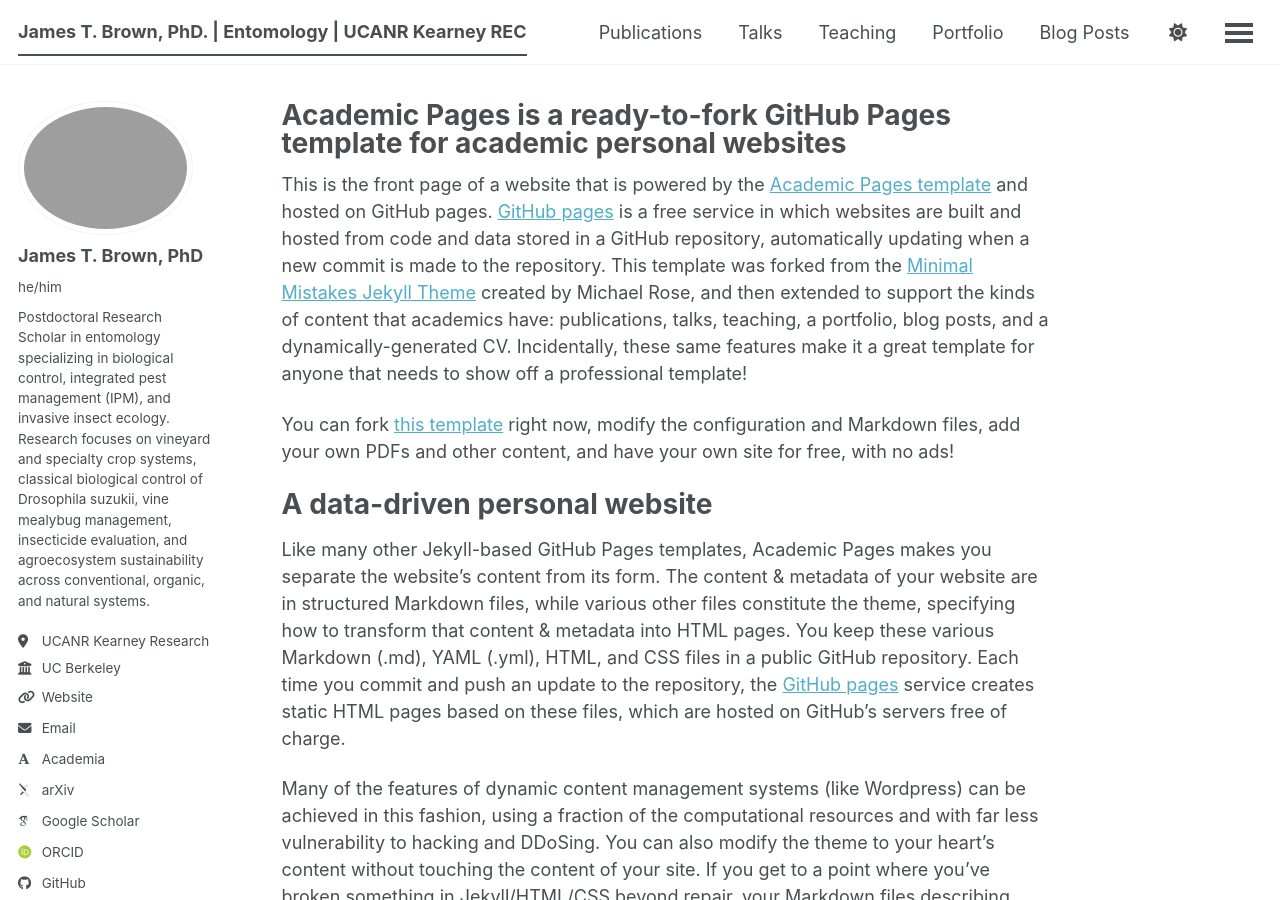
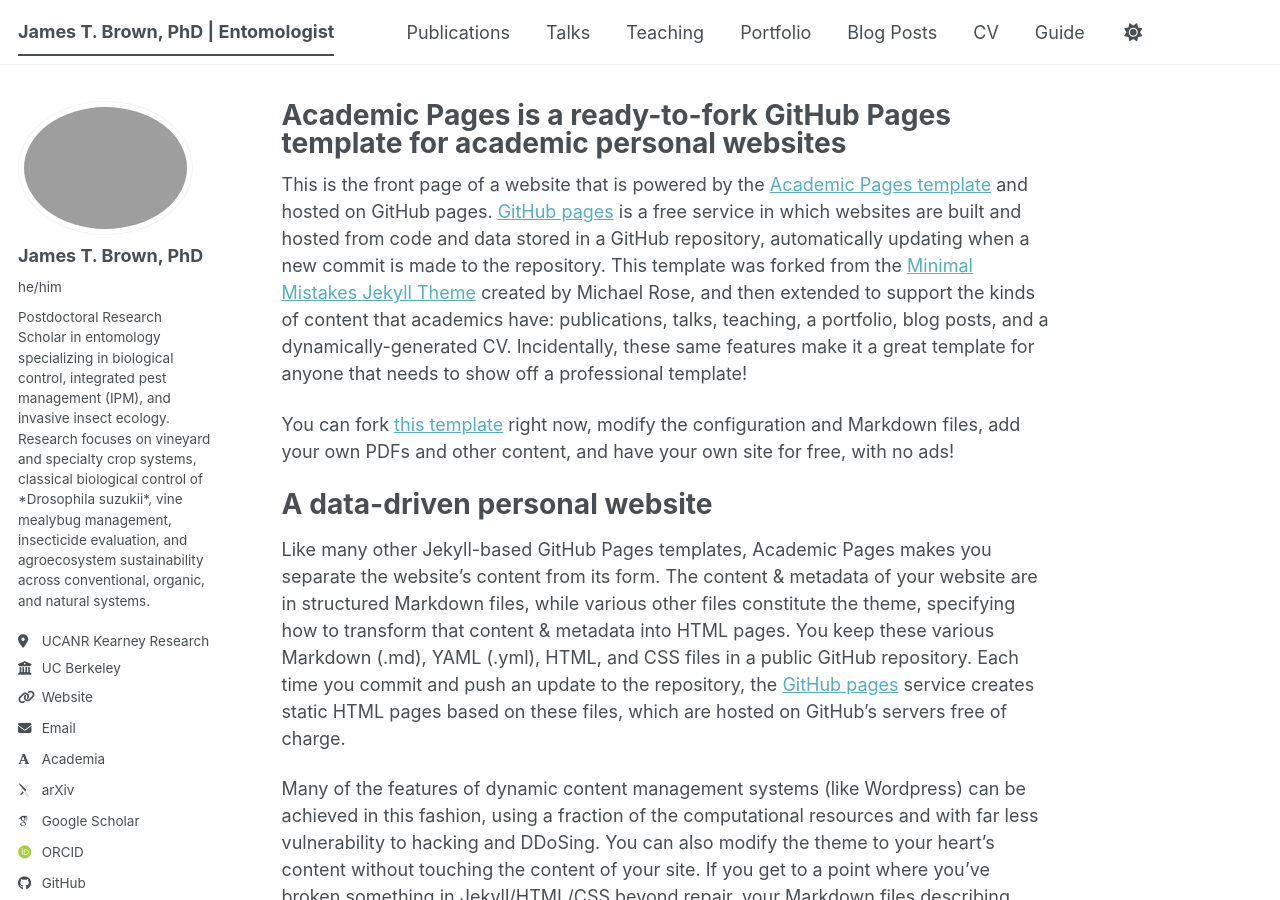
Before and after one commit to jtbentomology/jtbentomology.github.io, a Jekyll site: the page built from _pages/about.md, in a window 1280 px wide and 900 px high. Built offline with Jekyll 4.4.1, drawn with Linux system fonts in a browser that asks for light colours; some web fonts are replaced; a script bundle is joined from its source files by our own code; library files that are not in the unit come from our copies; part of the change alters nothing that is shown.

Commit message:
Update _config.yml

```diff
--- a/_config.yml
+++ b/_config.yml
@@ -1,70 +1,83 @@
-# Welcome to Jekyll!
-#
-# This config file is meant for settings that affect your entire site, values
-# which you are expected to set up once and rarely need to edit after that.
-# For technical reasons, this file is *NOT* reloaded automatically when you use
-# `jekyll serve -l -H localhost`. If you change this file, please restart the
-# server process.
+# =============================================================================
+# _config.yml — James T. Brown | jtbentomology.github.io
+# Last updated: 2026-02-26
+# Changes from original:
+#   1. Fixed typo: "Agrilcural" → "Agricultural" in description
+#   2. Fixed avatar path: was "/images/IMG_9450.png" which caused the Jekyll
+#      template to render a doubled path (/images//images/IMG_9450.png).
+#      Correct value is just the filename "IMG_9450.png".
+# =============================================================================
 
+# -----------------------------------------------------------------------------
 # Basic Site Settings
+# -----------------------------------------------------------------------------
 locale                   : "en-US"
-site_theme               : "default" # The available themes options are "default", "air", "sunrise", "mint", "dirt" and "contrast"
-title                    : "James T. Brown, PhD. | Entomology | UCANR Kearney REC"
+site_theme               : "default"  # Options: "default", "air", "sunrise", "mint", "dirt", "contrast"
+title                    : "James T. Brown, PhD | Entomologist"
 title_separator          : "-"
 name                     : &name "James T. Brown"
-description              : &description "James T. Brown, PhD — Agrilcural Entomologist specializing in biological control, IPM, invasive pest ecology, and agroecosystem sustainability."
+# FIXED: typo "Agrilcural" → "Agricultural"
+description              : &description "James T. Brown, PhD — Agricultural Entomologist specializing in biocontrol, IPM, and pest agroecology."
 url                      : https://jtbentomology.github.io
 baseurl                  : ""
 repository               : "jtbentomology/jtbentomology.github.io"
 
-# Site Author - The following control what appear as part of the author content on the side bar.
-#               If a field is blank the icon and link will not appear, otherwise it will be shown.
-#               Additional customization can be done by editing /_includes/author-profile.html
+# -----------------------------------------------------------------------------
+# Site Author — Controls the sidebar panel
+# FIXED: avatar was "/images/IMG_9450.png" → should be just "IMG_9450.png"
+#        The Academic Pages template prepends the base images path automatically.
+#        The leading /images/ caused a doubled URL at runtime.
+# -----------------------------------------------------------------------------
 author:
-  avatar: "/images/IMG_9450.png"
-  name: "James T. Brown, PhD"
-  pronouns: "he/him"
-  bio: "Postdoctoral Research Scholar in entomology specializing in biological control, integrated pest management (IPM), and invasive insect ecology. Research focuses on vineyard and specialty crop systems, classical biological control of Drosophila suzukii, vine mealybug management, insecticide evaluation, and agroecosystem sustainability across conventional, organic, and natural systems."
-  location: "UCANR Kearney Research & Extension Center, Parlier, CA"
-  employer: "UC Berkeley"
-  email: "jamestbrown5@berkeley.edu"
-  uri: ""
-  academia: ""
-  arxiv: ""
-  googlescholar: "https://scholar.google.com/citations?user=PS_CX0AAAAAJ"
-  orcid: "https://orcid.org/0000-0003-3195-6761"
-  github: "jamesterrancebrown"
-  linkedin: "james-brown-565b8613"
+  avatar           : "IMG_9450.png"
+  name             : "James T. Brown, PhD"
+  pronouns         : "he/him"
+  bio              : "Postdoctoral Research Scholar in entomology specializing in biological control, integrated pest management (IPM), and invasive insect ecology. Research focuses on vineyard and specialty crop systems, classical biological control of *Drosophila suzukii*, vine mealybug management, insecticide evaluation, and agroecosystem sustainability across conventional, organic, and natural systems."
+  location         : "UCANR Kearney Research & Extension Center, Parlier, CA"
+  employer         : "UC Berkeley"
+  email            : "jamestbrown5@berkeley.edu"
+  uri              : ""
+  academia         : ""
+  arxiv            : ""
+  googlescholar    : "https://scholar.google.com/citations?user=PS_CX0AAAAAJ"
+  orcid            : "https://orcid.org/0000-0003-3195-6761"
+  github           : "jamesterrancebrown"
+  linkedin         : "james-brown-565b8613"
 
-# Publication Category - The following the list of publication categories and their headings
+# -----------------------------------------------------------------------------
+# Publication Category Headings (used on /publications/ page)
+# -----------------------------------------------------------------------------
 publication_category:
   books:
-    title: 'Books'
+    title: "Books"
   manuscripts:
-    title: 'Journal Articles'
+    title: "Journal Articles"
   conferences:
-    title: 'Conference Papers'
+    title: "Conference Papers"
 
+# -----------------------------------------------------------------------------
 # Site Settings
-teaser                   :  # filename of teaser fallback teaser image placed in /images/ for social media previews
-breadcrumbs              : false # true, false (default)
+# -----------------------------------------------------------------------------
+teaser                   :
+breadcrumbs              : false
 words_per_minute         : 160
 future                   : true
-read_more                : "disabled" # if enabled, adds "Read more" links to excerpts
-talkmap_link             : false      #change to true to add link to talkmap on talks page
+read_more                : "disabled"
+talkmap_link             : false
+
 comments:
-  provider               : # false (default), "disqus", "discourse", "facebook", "google-plus", "staticman", "custom"
+  provider               :
   disqus:
     shortname            :
   discourse:
-    server               : # https://meta.discourse.org/t/embedding-discourse-comments-via-javascript/31963 , e.g.: meta.discourse.org
+    server               :
   facebook:
     appid                :
-    num_posts            : # 5 (default)
-    colorscheme          : # "light" (default), "dark"
+    num_posts            :
+    colorscheme          :
 staticman:
   allowedFields          : ['name', 'email', 'url', 'message']
-  branch                 : "gh-pages" # "master", "gh-pages"
+  branch                 : "gh-pages"
   commitMessage          : "New comment."
   filename               : comment-{@timestamp}
   format                 : "yml"
@@ -77,44 +90,47 @@ staticman:
     date:
       type               : "date"
       options:
-        format           : "iso8601" # "iso8601" (default), "timestamp-seconds", "timestamp-milliseconds"
+        format           : "iso8601"
+
 atom_feed:
-  hide                   : false     # change to true to hide the RSS feed in the footer
-  path                   : # blank (default) uses feed.xml
+  hide                   : false
+  path                   :
 
-
-# SEO Related
+# -----------------------------------------------------------------------------
+# SEO
+# -----------------------------------------------------------------------------
 google_site_verification :
 bing_site_verification   :
 alexa_site_verification  :
 yandex_site_verification :
 
-
+# -----------------------------------------------------------------------------
 # Social Sharing
+# -----------------------------------------------------------------------------
 twitter:
   username               : &twitter
 facebook:
   username               :
   app_id                 :
   publisher              :
-og_image                 :  # Social media default site image
-og_description           :  # Social media default site image description
-# For specifying social profiles
-# - https://developers.google.com/structured-data/customize/social-profiles
+og_image                 :
+og_description           :
 social:
-  type                   : # Person or Organization (defaults to Person)
-  name                   : # If the user or organization name differs from the site's name
-  links: # An array of links to social media profiles
+  type                   :
+  name                   :
+  links:
 
-
-# Analytics
+# -----------------------------------------------------------------------------
+# Analytics (add your Google Analytics tracking ID here when ready)
+# -----------------------------------------------------------------------------
 analytics:
-  provider               :  "false" # false (default), "google", "google-universal", "google-analytics-4", "custom"
+  provider               : "false"
   google:
     tracking_id          :
 
-
+# -----------------------------------------------------------------------------
 # Reading Files
+# -----------------------------------------------------------------------------
 include:
   - .htaccess
   - _pages
@@ -152,16 +168,15 @@ keep_files:
 encoding: "utf-8"
 markdown_ext: "markdown,mkdown,mkdn,mkd,md"
 
-
+# -----------------------------------------------------------------------------
 # Conversion
+# -----------------------------------------------------------------------------
 markdown: kramdown
 highlighter: rouge
 lsi: false
 excerpt_separator: "\n\n"
 incremental: false
 
-
-# Markdown Processing
 kramdown:
   input: GFM
   hard_wrap: false
@@ -172,8 +187,9 @@ kramdown:
   smart_quotes: lsquo,rsquo,ldquo,rdquo
   enable_coderay: false
 
-
-# These settings control the types of collections used by the template
+# -----------------------------------------------------------------------------
+# Collections
+# -----------------------------------------------------------------------------
 collections:
   teaching:
     output: true
@@ -188,10 +204,10 @@ collections:
     output: true
     permalink: /:collection/:path/
 
-
-# These settings control how pages and collections are included in the site
+# -----------------------------------------------------------------------------
+# Defaults
+# -----------------------------------------------------------------------------
 defaults:
-  # _posts
   - scope:
       path: ""
       type: posts
@@ -202,14 +218,12 @@ defaults:
       comments: true
       share: true
       related: true
-  # _pages
   - scope:
       path: ""
       type: pages
     values:
       layout: single
       author_profile: true
-  # _teaching
   - scope:
       path: ""
       type: teaching
@@ -218,7 +232,6 @@ defaults:
       author_profile: true
       share: true
       comments: true
-  # _publications
   - scope:
       path: ""
       type: publications
@@ -227,7 +240,6 @@ defaults:
       author_profile: true
       share: true
       comments: true
-  # _portfolio
   - scope:
       path: ""
       type: portfolio
@@ -236,7 +248,6 @@ defaults:
       author_profile: true
       share: true
       comments: true
-  # _talks
   - scope:
       path: ""
       type: talks
@@ -245,21 +256,22 @@ defaults:
       author_profile: true
       share: true
 
-
+# -----------------------------------------------------------------------------
 # Sass/SCSS
+# -----------------------------------------------------------------------------
 sass:
   sass_dir: _sass
-  style: compressed # https://sass-lang.com/documentation/file.SASS_REFERENCE.html#output_style
+  style: compressed
 
+# -----------------------------------------------------------------------------
+# Outputting
+# -----------------------------------------------------------------------------
+permalink: /:categories/:title/
+timezone: Etc/UTC
 
-# Outputting
-permalink: /:categories/:title/
-# paginate: 5 # amount of posts to show
-# paginate_path: /page:num/
-timezone: Etc/UTC # https://en.wikipedia.org/wiki/List_of_tz_database_time_zones
-
-
+# -----------------------------------------------------------------------------
 # Plugins
+# -----------------------------------------------------------------------------
 plugins:
   - jekyll-feed
   - jekyll-gist
@@ -268,7 +280,6 @@ plugins:
   - jekyll-redirect-from
   - jemoji
 
-# Mimic GitHub Pages with --safe
 whitelist:
   - jekyll-feed
   - jekyll-gist
@@ -277,38 +288,19 @@ whitelist:
   - jekyll-redirect-from
   - jemoji
 
-
+# -----------------------------------------------------------------------------
 # Archives
-#  Type
-#  - GitHub Pages compatible archive pages built with Liquid ~> type: liquid (default)
-#  - Jekyll Archives plugin archive pages ~> type: jekyll-archives
-#  Path (examples)
-#  - Archive page should exist at path when using Liquid method or you can
-#    expect broken links (especially with breadcrumbs enabled)
-#  - <base_path>/tags/my-awesome-tag/index.html ~> path: /tags/
-#  - <base_path/categories/my-awesome-category/index.html ~> path: /categories/
-#  - <base_path/my-awesome-category/index.html ~> path: /
+# -----------------------------------------------------------------------------
 category_archive:
   type: liquid
   path: /categories/
 tag_archive:
   type: liquid
   path: /tags/
-# https://github.com/jekyll/jekyll-archives
-# jekyll-archives:
-#   enabled:
-#     - categories
-#     - tags
-#   layouts:
-#     category: archive-taxonomy
-#     tag: archive-taxonomy
-#   permalinks:
-#     category: /categories/:name/
-#     tag: /tags/:name/
 
-
+# -----------------------------------------------------------------------------
 # HTML Compression
-# - https://jch.penibelst.de/
+# -----------------------------------------------------------------------------
 compress_html:
   clippings: all
   ignore:
```
